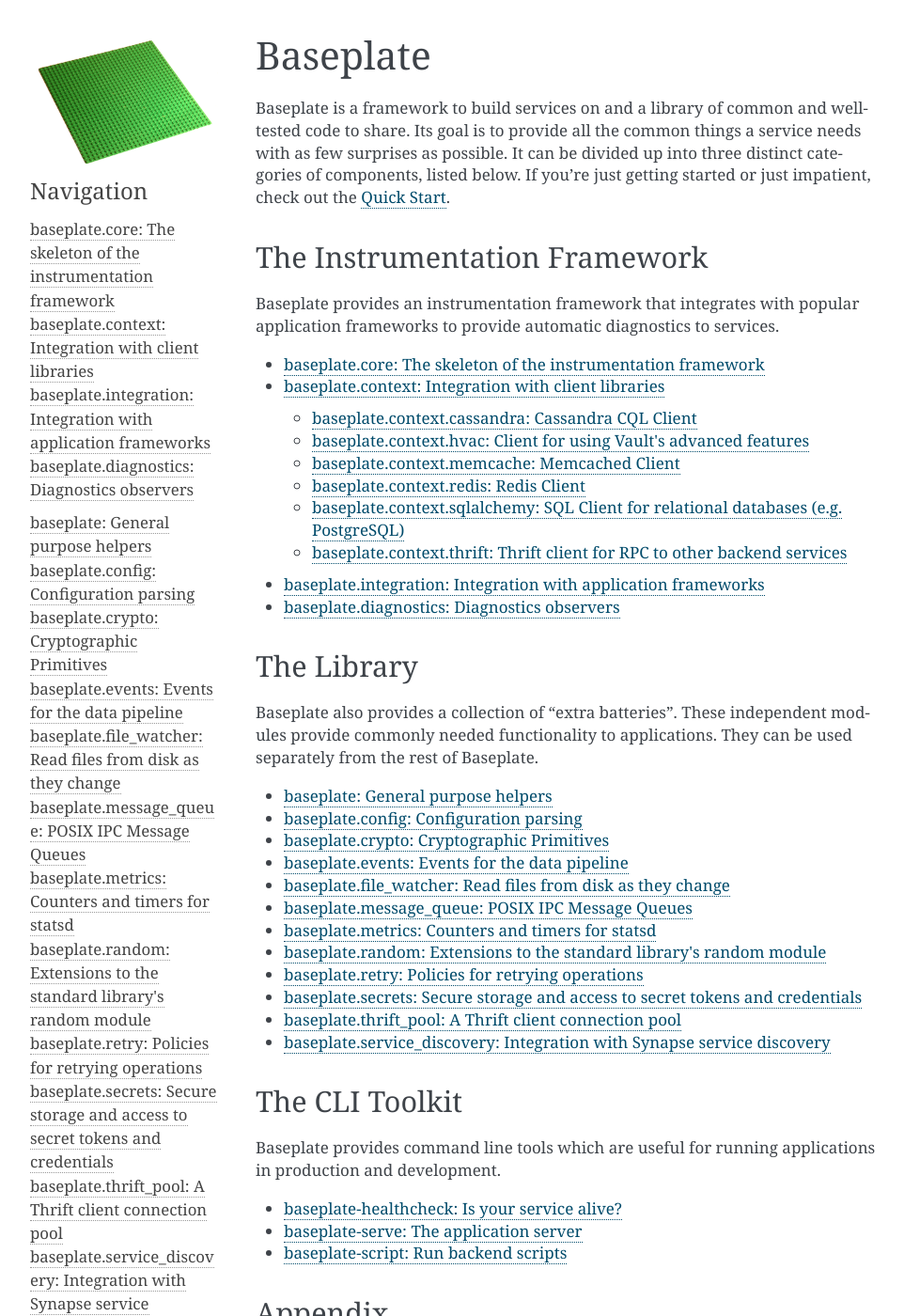
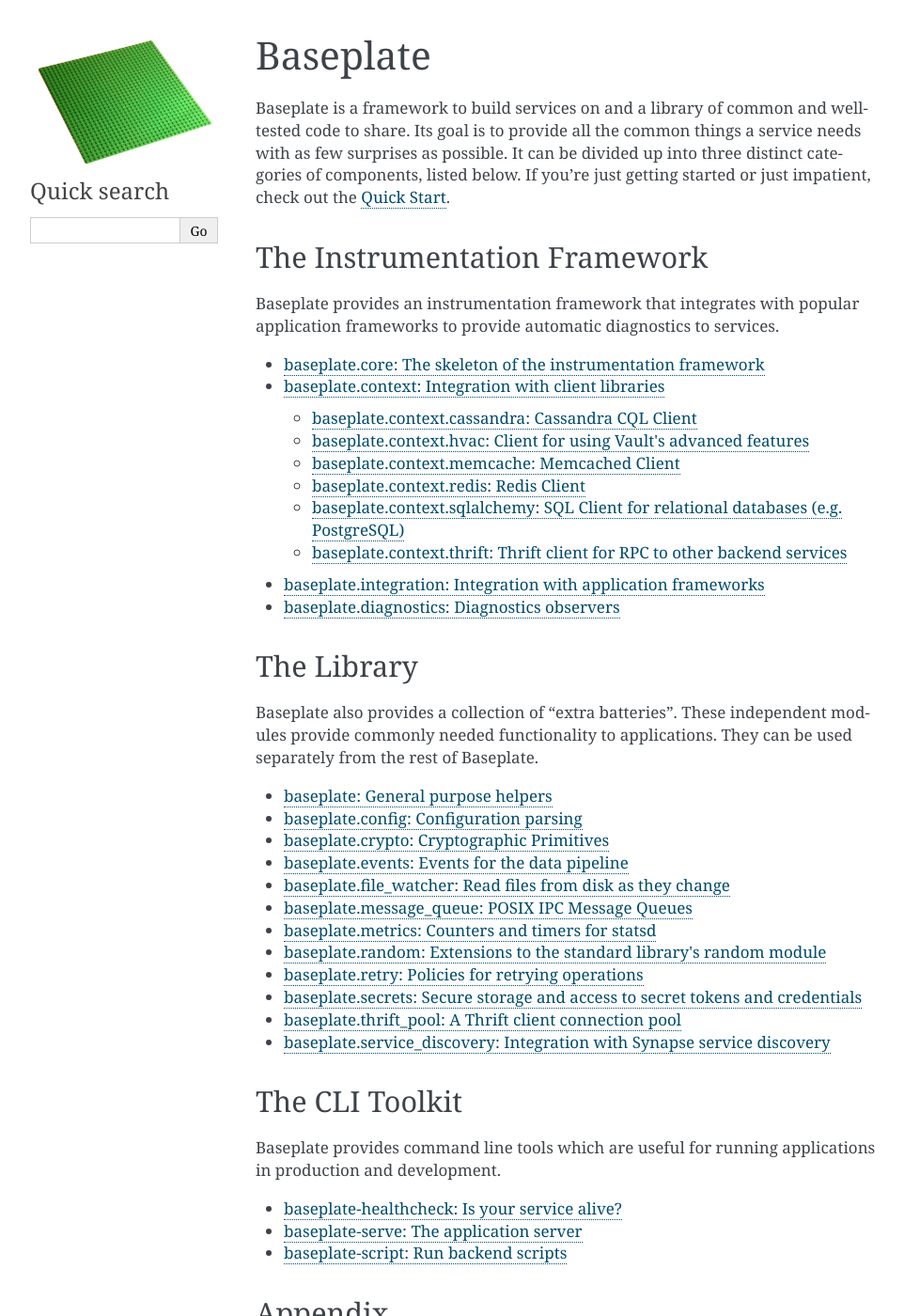
Before and after one commit to reddit/baseplate.py, a Sphinx documentation site: the page built from docs/index.rst, in a window 1280 px wide and 1400 px high. Shown: the whole window at 94% size, without its empty margins (148-1110 px from the left). Built offline with Sphinx 7.4.7, drawn with Linux system fonts in a browser that asks for light colours; some of the changed text lies outside the part shown.

Commit message:
Remove navigation links from the sidebar
They're pretty cluttered and not bringing much to the table. Some of the
longer titles are starting to mess with layout.

```diff
--- a/docs/conf.py
+++ b/docs/conf.py
@@ -76,8 +76,6 @@ html_title = "Baseplate"
 html_sidebars = {
     "**": [
         "about.html",
-        "navigation.html",
-        "relations.html",
         "searchbox.html",
     ],
 }
```
